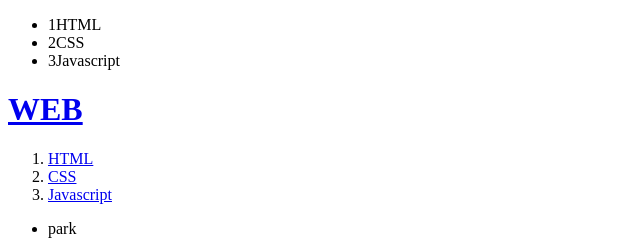
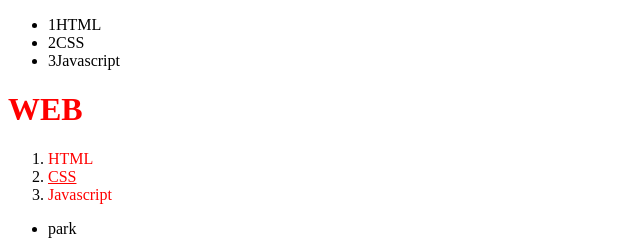
Before and after one commit to enBarea/web1, a plain HTML site: page 1.html in a window 1280 px wide. Shown: the top 251 px of the page, without its empty margins (0-640 px from the left). Drawn offline with Linux system fonts and the light colour scheme; grey boxes are pictures that could not be loaded; a script that the page names is missing.

Commit message:
Update 1.html

```diff
--- a/1.html
+++ b/1.html
@@ -4,6 +4,12 @@
 <head>
 <title> WEB1 - html</title>
 <meta charset="utf-8">
+<style>
+a{
+  color:red;
+  text-decoration: none;
+}
+</style>
   <!-- Global site tag (gtag.js) - Google Analytics -->
 <script async src="https://www.googletagmanager.com/gtag/js?id=G-VM3LWN0FD4"></script>
 <script>
@@ -24,13 +30,20 @@
 </ul>
 
 
-<h1><a href="index.html"> WEB</a></h1>
+<h1><a href="index.html"> <font color\"red"></font>WEB</a></h1>
 <ol>
-  <li><a href="1.html">HTML</a></li>
-  <li><a href="2.html">CSS</a></li>
-  <li><a href="3.html">Javascript</a></li>
+  <li><a href="1.html"><font color\"red"></font>HTML</a></li>
+  <li><a href="2.html" style="color:red;text-decoration:underline">CSS</a></li>
+  <li><a href="3.html"><font color\"red"></font>Javascript</a></li>
 </ol>
-
+<!--
+<h1><a href="index.html"> <font color\"red"></font>WEB</a></h1>
+<ol>
+  <li><a href="1.html"><font color\"red"></font>HTML</a></li>
+  <li><a href="2.html"><font color\"red"></font>CSS</a></li>
+  <li><a href="3.html"><font color\"red"></font>Javascript</a></li>
+</ol>
+-->
   <ul>
   <li>park</li>
   </ul>
```
